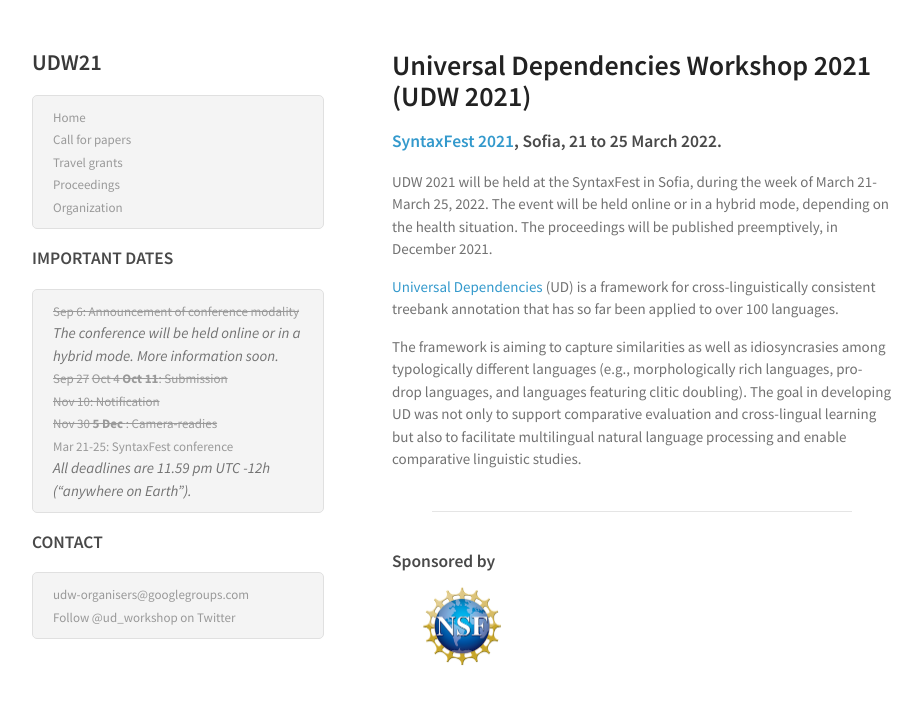
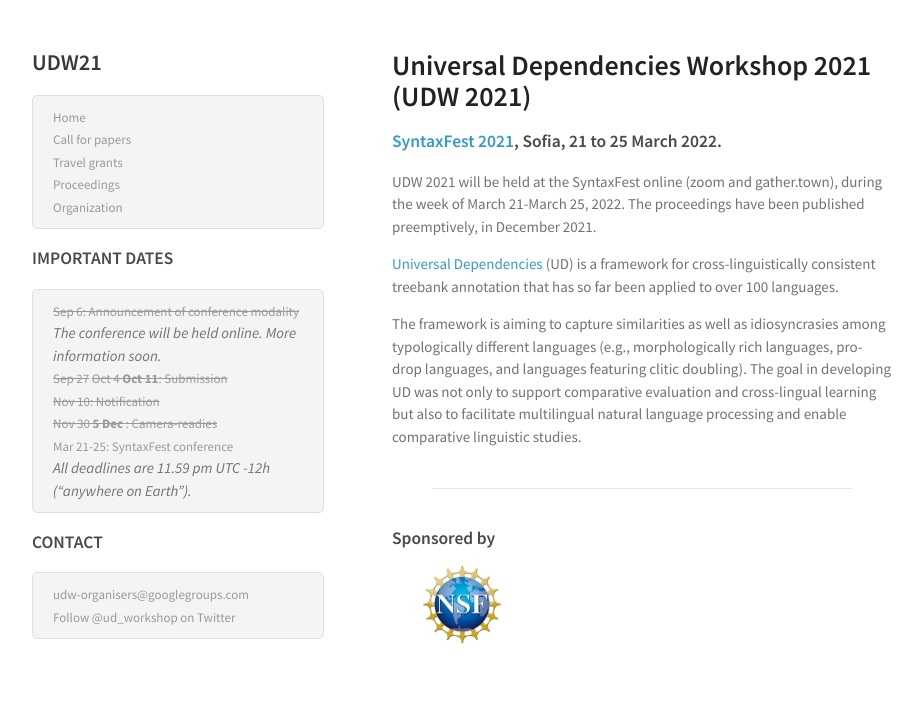
Before and after one commit to UniversalDependencies/udw21, a Jekyll site: the page built from index.md, in a window 1280 px wide. Shown: the top 705 px of the page, without its empty margins (178-1100 px from the left). Built offline with Jekyll 4.4.1, drawn with Linux system fonts in a browser that asks for light colours.

Commit message:
going fully online

```diff
--- a/_includes/header.html
+++ b/_includes/header.html
@@ -15,7 +15,7 @@
 <h3>IMPORTANT DATES </h3>
 <ul>
     <li><span><del>Sep 6: Announcement of conference modality</del></span></li>
-    <li><i>The conference will be held online or in a hybrid mode. More information soon.</i></li>
+    <li><i>The conference will be held online. More information soon.</i></li>
     <li><span><del>Sep 27</del> <del>Oct 4 <b>Oct 11</b>: Submission</del>  </span></li>
     <li><span><del>Nov 10: Notification</del></span></li>
     <li><span><del>Nov 30<b> 5 Dec </b>: Camera-readies</del> </span></li>
--- a/index.md
+++ b/index.md
@@ -7,10 +7,9 @@ title: UDW 2021
 
 ### [SyntaxFest 2021](https://syntaxfest.github.io/), Sofia, 21 to 25 March 2022.
 
-UDW 2021 will be held at the SyntaxFest in Sofia, during the week of
-March 21-March 25, 2022. The event will be held online or in a
-hybrid mode, depending on the health situation. The proceedings will be
-published preemptively, in December 2021.
+UDW 2021 will be held at the SyntaxFest online (zoom and gather.town), during the week of
+March 21-March 25, 2022.
+The proceedings have been published preemptively, in December 2021.
 
 
 [Universal Dependencies](http://universaldependencies.org/) (UD) is a
```
